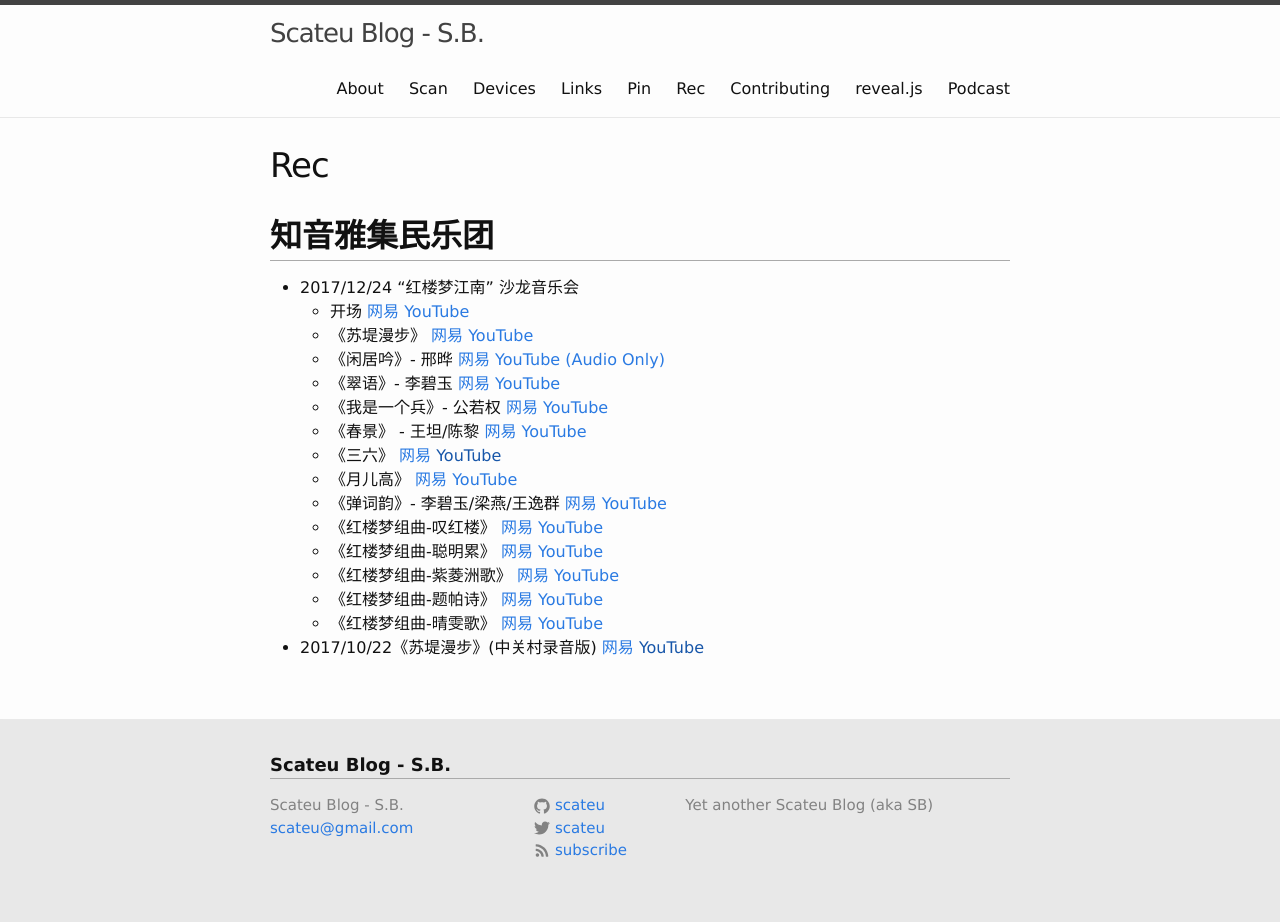
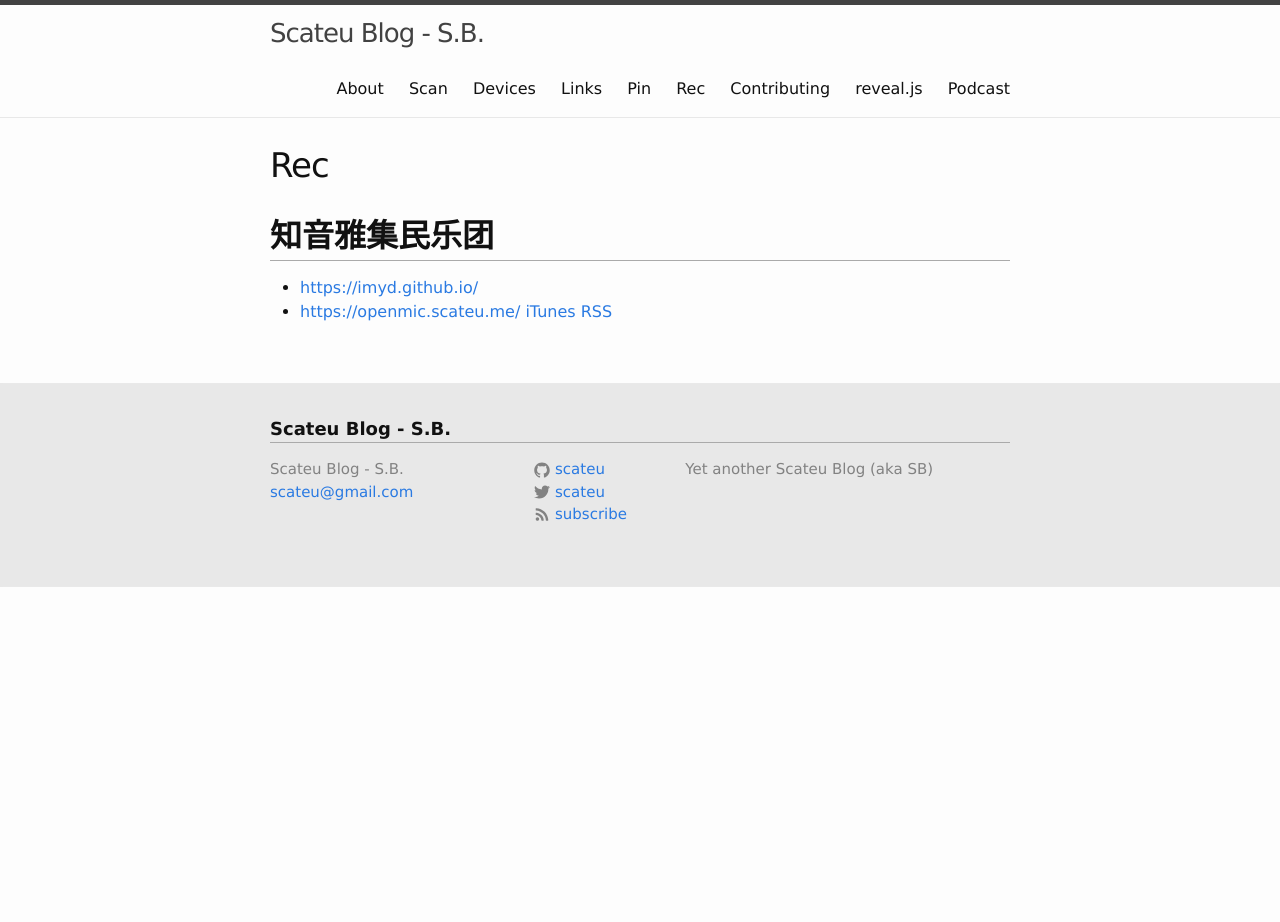
Before and after one commit to scateu/scateu.github.io, a Jekyll site: the page built from _pages/06-recordings.md, in a window 1280 px wide. Built offline with Jekyll 4.4.1, drawn with Linux system fonts in a browser that asks for light colours; comment, search, counter and statistics services are not loaded; after the commit the page ends 900 px from its top, so only the background shows below that.

Commit message:
Wed Sep  9 19:35:47 CST 2020

```diff
--- a/_pages/06-recordings.md
+++ b/_pages/06-recordings.md
@@ -5,20 +5,5 @@ permalink: /recordings/
 ---
 
 ## 知音雅集民乐团
-
- - 2017/12/24 "红楼梦江南" 沙龙音乐会
-	 - 开场 [网易](http://music.163.com/video?id=B226B515882731B8BA4EC41E8A46A027) [YouTube](https://youtu.be/NXiIyc06W1M)
-	 - 《苏堤漫步》 [网易](http://music.163.com/video?id=8C9F17583D08FB430313F17E27FBA81F) [YouTube](https://youtu.be/ehC4aqnH85o)
-	 - 《闲居吟》- 邢晔 [网易](http://music.163.com/video?id=6238B968BB72208735235B5FCCE7EC39) [YouTube](https://youtu.be/cP19LHAr_zE) [(Audio Only)](https://youtu.be/xhzXq1m2iLc)
-	 - 《翠语》- 李碧玉 [网易](http://music.163.com/video?id=40F72978736ACB5783BD96EC2CA4B4C3) [YouTube](https://youtu.be/Bl8SXGt9YXk)
-	 - 《我是一个兵》- 公若权 [网易](http://music.163.com/video?id=B1CD2303708378C2972D505066E35F03) [YouTube](https://youtu.be/aDpd_Q3jpOs)
-	 - 《春景》 - 王坦/陈黎 [网易](http://music.163.com/video?id=EB98CB35EAC1FFCAF85A3891AD772EBA) [YouTube](https://youtu.be/ydtblE_8ZE0)
-	 - 《三六》 [网易](http://music.163.com/video?id=953BBA66E1C46EB629CEFA9EBC24DA0A) [YouTube]()
-	 - 《月儿高》 [网易](http://music.163.com/video?id=3F253F27918F085C3F1284524D74F6E1) [YouTube](https://youtu.be/mfhih7WrG6M)
-	 - 《弹词韵》- 李碧玉/梁燕/王逸群 [网易](http://music.163.com/video?id=2F8362AE2FEBFC19ADBB3BFF57E02D76) [YouTube](https://youtu.be/UDGXsrIFzRQ)
-	 - 《红楼梦组曲-叹红楼》 [网易](http://music.163.com/video?id=20F306CAACB01CF72E656CB20D913D5E) [YouTube](https://youtu.be/EoFhKU49l-I)
-	 - 《红楼梦组曲-聪明累》 [网易](http://music.163.com/video?id=41E4174662D0CC6AF81761F6A1705434) [YouTube](https://youtu.be/nljS0mnpA58)
-	 - 《红楼梦组曲-紫菱洲歌》 [网易](http://music.163.com/video?id=2B6D96370AFD1ACCD0CA789F21EB8E4F) [YouTube](https://youtu.be/3NQAL0JtqQw)
-	 - 《红楼梦组曲-题帕诗》 [网易](http://music.163.com/video?id=1D6E343D5D4D87FAC93799BDA729CB0F) [YouTube](https://youtu.be/-v3tYtv01RU)
-	 - 《红楼梦组曲-晴雯歌》 [网易](http://music.163.com/video?id=DC12C7B18A7F55B42E18F0346E1E956C) [YouTube](https://youtu.be/GwdUF_sYG5Q)
- - 2017/10/22《苏堤漫步》(中关村录音版) [网易](http://music.163.com/video?id=24CC37F72D430FB26753BC66E6555B29) [YouTube]()
+ - <https://imyd.github.io/>
+ - <https://openmic.scateu.me/> [iTunes](https://podcasts.apple.com/us/podcast/%E7%9F%A5%E9%9F%B3%E9%9B%85%E9%9B%86-open-mic/id1530890714) [RSS](http://openmic.scateu.me/feed.xml)
```
